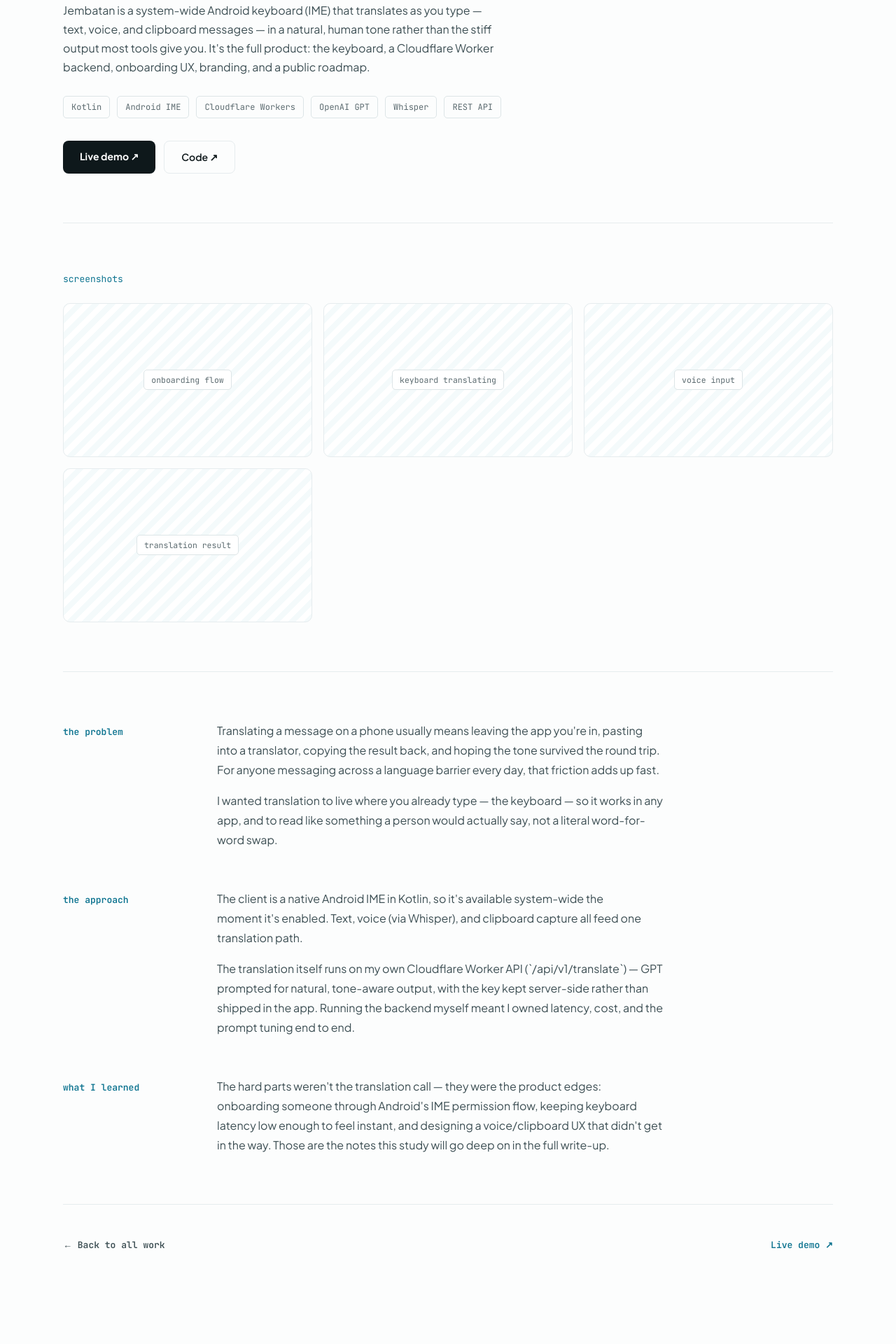
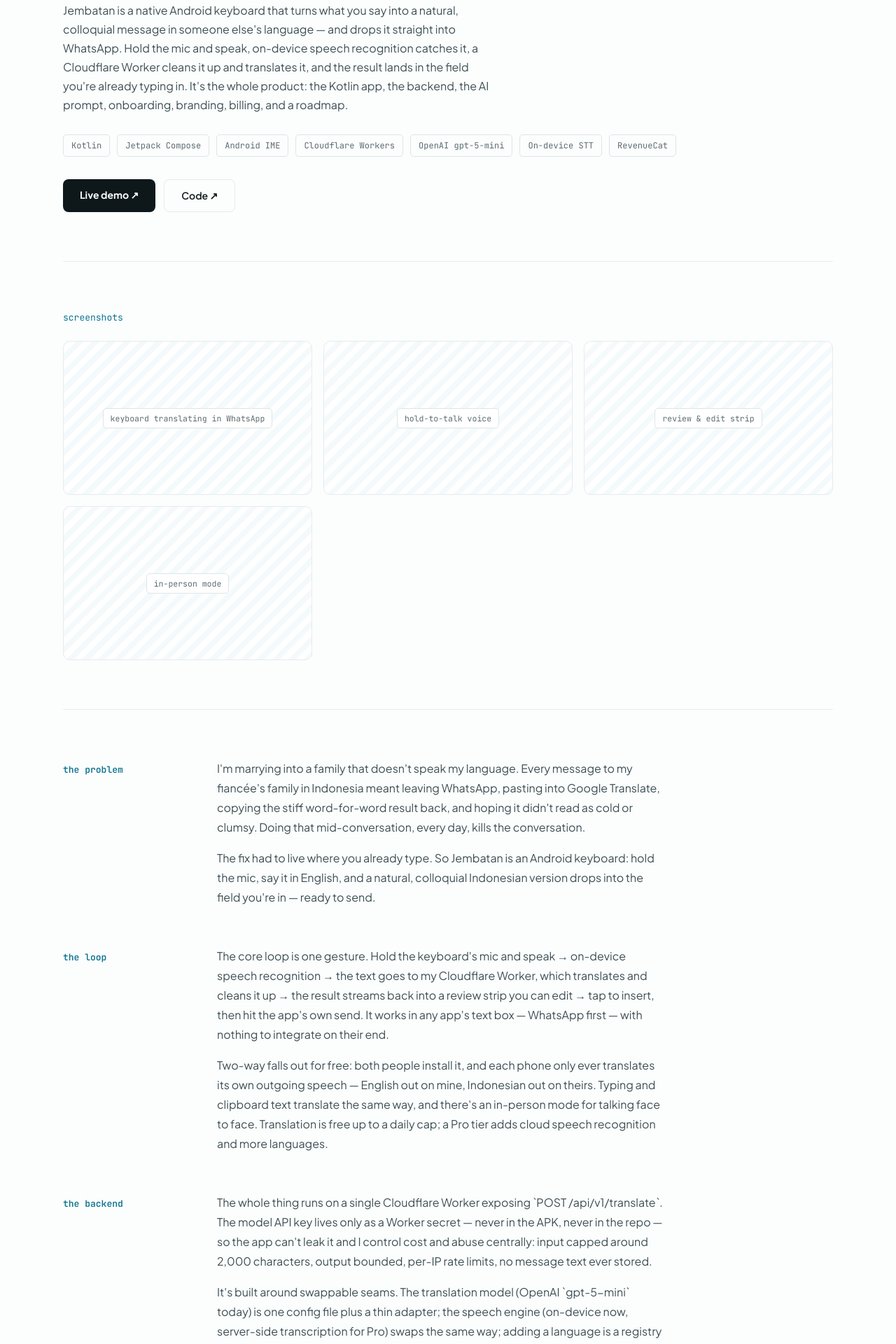
Before and after one commit to Juber-Ahmed98/portfolio_website, a Next.js app: page /work/jembatan in a window 1280 px wide. Shown: the part 320-2240 px from the top of the page at 70% size. Before the commit the page ends 2156 px from the top, so only its background shows below. Built offline with nearby package versions, Linux system fonts and the light colour scheme.

Commit message:
Jembatan case study text update

```diff
--- a/src/content/site.ts
+++ b/src/content/site.ts
@@ -80,7 +80,7 @@
   /** Case-study route: `/work/${slug}/`. */
   slug: "jembatan",
   blurb:
-    "Android IME keyboard for high-quality, natural-tone translation — text, voice, and clipboard messages — powered by GPT + Whisper on its own Cloudflare Worker API. Not just a UI: the whole product — backend, onboarding UX, branding, roadmap.",
+    "Android IME keyboard for high-quality, natural-tone translation — text, voice, and clipboard messages — powered by gpt-5-mini on its own Cloudflare Worker API, with on-device speech. Not just a UI: the whole product — backend, onboarding UX, branding, roadmap.",
   stack: "kotlin · cloudflare-workers · openai-api",
   links: [
     { label: "Live demo ↗", href: "https://jembatan.juberahmed.dev/", external: true },
@@ -168,32 +168,88 @@
     name: "Jembatan",
     tagline: "An Android translation keyboard with its own production API.",
     intro:
-      "Jembatan is a system-wide Android keyboard (IME) that translates as you type — text, voice, and clipboard messages — in a natural, human tone rather than the stiff output most tools give you. It's the full product: the keyboard, a Cloudflare Worker backend, onboarding UX, branding, and a public roadmap.",
+      "Jembatan is a native Android keyboard that turns what you say into a natural, colloquial message in someone else's language — and drops it straight into WhatsApp. Hold the mic and speak, on-device speech recognition catches it, a Cloudflare Worker cleans it up and translates it, and the result lands in the field you're already typing in. It's the whole product: the Kotlin app, the backend, the AI prompt, onboarding, branding, billing, and a roadmap.",
     stack: "kotlin · cloudflare-workers · openai-api",
-    stackChips: ["Kotlin", "Android IME", "Cloudflare Workers", "OpenAI GPT", "Whisper", "REST API"],
+    stackChips: [
+      "Kotlin",
+      "Jetpack Compose",
+      "Android IME",
+      "Cloudflare Workers",
+      "OpenAI gpt-5-mini",
+      "On-device STT",
+      "RevenueCat",
+    ],
     blocks: [
       {
         heading: "the problem",
         body: [
-          "Translating a message on a phone usually means leaving the app you're in, pasting into a translator, copying the result back, and hoping the tone survived the round trip. For anyone messaging across a language barrier every day, that friction adds up fast.",
-          "I wanted translation to live where you already type — the keyboard — so it works in any app, and to read like something a person would actually say, not a literal word-for-word swap.",
+          "I'm marrying into a family that doesn't speak my language. Every message to my fiancée's family in Indonesia meant leaving WhatsApp, pasting into Google Translate, copying the stiff word-for-word result back, and hoping it didn't read as cold or clumsy. Doing that mid-conversation, every day, kills the conversation.",
+          "The fix had to live where you already type. So Jembatan is an Android keyboard: hold the mic, say it in English, and a natural, colloquial Indonesian version drops into the field you're in — ready to send.",
         ],
       },
       {
-        heading: "the approach",
+        heading: "the loop",
         body: [
-          "The client is a native Android IME in Kotlin, so it's available system-wide the moment it's enabled. Text, voice (via Whisper), and clipboard capture all feed one translation path.",
-          "The translation itself runs on my own Cloudflare Worker API (`/api/v1/translate`) — GPT prompted for natural, tone-aware output, with the key kept server-side rather than shipped in the app. Running the backend myself meant I owned latency, cost, and the prompt tuning end to end.",
+          "The core loop is one gesture. Hold the keyboard's mic and speak → on-device speech recognition → the text goes to my Cloudflare Worker, which translates and cleans it up → the result streams back into a review strip you can edit → tap to insert, then hit the app's own send. It works in any app's text box — WhatsApp first — with nothing to integrate on their end.",
+          "Two-way falls out for free: both people install it, and each phone only ever translates its own outgoing speech — English out on mine, Indonesian out on theirs. Typing and clipboard text translate the same way, and there's an in-person mode for talking face to face. Translation is free up to a daily cap; a Pro tier adds cloud speech recognition and more languages.",
         ],
       },
       {
-        heading: "what I learned",
+        heading: "the backend",
         body: [
-          "The hard parts weren't the translation call — they were the product edges: onboarding someone through Android's IME permission flow, keeping keyboard latency low enough to feel instant, and designing a voice/clipboard UX that didn't get in the way. Those are the notes this study will go deep on in the full write-up.",
+          "The whole thing runs on a single Cloudflare Worker exposing `POST /api/v1/translate`. The model API key lives only as a Worker secret — never in the APK, never in the repo — so the app can't leak it and I control cost and abuse centrally: input capped around 2,000 characters, output bounded, per-IP rate limits, no message text ever stored.",
+          "It's built around swappable seams. The translation model (OpenAI `gpt-5-mini` today) is one config file plus a thin adapter; the speech engine (on-device now, server-side transcription for Pro) swaps the same way; adding a language is a registry entry, not surgery.",
+        ],
+      },
+      {
+        heading: "the translation",
+        body: [
+          "The part that makes it not-Google-Translate is the prompt. Jembatan treats your speech as messy spoken intent — filler words, false starts, run-ons — and rewrites it into a message that reads exactly as a native speaker would text their own family: everyday register, natural particles, the speaker's own tone kept intact (blunt stays blunt, affectionate stays affectionate), never stiff textbook grammar.",
+          "The system prompt is kept byte-stable so the provider prefix-caches it. And because the input is untrusted speech-to-text, the instructions and the message ride in separate roles — so a stray “ignore the above” in what someone says can't hijack the translation. Register (casual / neutral / formal) is tuned per language.",
+        ],
+      },
+      {
+        heading: "making it feel instant",
+        body: [
+          "Speed is the product. The biggest win already shipped is streaming: the translation lands token-by-token in the review strip as the model writes it, so you're reading the answer before it's finished instead of watching a spinner.",
+          "Behind that, I measured real first-token latency across the model's reasoning-effort settings — sub-second at the lowest, climbing steeply as effort rises — to pick the setting where colloquial quality holds without the wait. Shaving the rest (warming the recognizer, preconnecting to the edge before you finish speaking) is the current focus.",
+        ],
+      },
+      {
+        heading: "the keyboard",
+        body: [
+          "A translating keyboard is worthless if it's a bad keyboard, and keyboard quality stays free. Several build waves put in a genuinely full stack: a custom-drawn QWERTY with per-key press feedback, a geometric swipe decoder, bilingual spatial-plus-context autocorrect and prediction, and an offline accuracy harness to measure it.",
+          "It's also where trust is won or lost. Android warns that any keyboard “can collect all the text you type, including passwords.” Jembatan's answer is in the code: it detects password and card fields and switches off learning, suggestions, and buffering entirely — it only ever sends the text you explicitly ask it to translate.",
+        ],
+      },
+      {
+        heading: "earning trust",
+        body: [
+          "The hardest problems weren't the translation — they were the product edges. A keyboard can't even raise its own microphone permission, and enabling it trips Android's scariest-sounding warning. So I built the onboarding around exactly those cliffs: a magic-first “Playground” lets you feel the speak-clean-translate loop inside the app before any scary ask, and a just-in-time coach highlights the mic and translate keys the first time the keyboard appears in a real chat.",
+          "The privacy stance is concrete, not a promise: message text is never stored and never used to train anything, and logs hold non-content metadata only.",
+        ],
+      },
+      {
+        heading: "design & brand",
+        body: [
+          "Jembatan means “bridge” in Indonesian, and the whole identity serves one feeling — a calm, trustworthy line to someone you love on the other side of a language. The surface is quiet: around 90% warm neutrals (paper and clay-charcoal) with a single terracotta accent that only shows up where it means something — the mic, the primary action, active states.",
+          "The typeface is Plus Jakarta Sans, Jakarta's officially commissioned typeface — a deliberate nod to the Indonesian side of the bridge. The app icon is a “two voices” mark, and motion only ever communicates state: a live waveform while listening, a gold sweep while translating. Fully light- and dark-themed.",
+        ],
+      },
+      {
+        heading: "where it is now",
+        body: [
+          "The Worker is deployed and the app is code-complete through the monetization wave: on-device and cloud translation, five languages (English, Indonesian, Bengali, Arabic, Spanish), and Pro billing wired through RevenueCat and the Play Console. It's in real daily use by exactly the people it was built for, running in a closed Play test.",
+          "Ahead: a final keyboard-craft polish pass, a public soft launch, and iOS once its keyboard-extension limits are validated. It's deliberately paced — I'd rather ship it right for the family already using it than rush it to a store.",
         ],
       },
     ],
-    screenshots: ["onboarding flow", "keyboard translating", "voice input", "translation result"],
+    screenshots: [
+      "keyboard translating in WhatsApp",
+      "hold-to-talk voice",
+      "review & edit strip",
+      "in-person mode",
+    ],
     links: [
       { label: "Live demo ↗", href: "https://jembatan.juberahmed.dev/", external: true },
       { label: "Code ↗", href: "https://github.com/Juber-Ahmed98/Jembatan-app", external: true },
```
Also changed, not shown: 1 other file (tests, documents, lock files or other folders).
